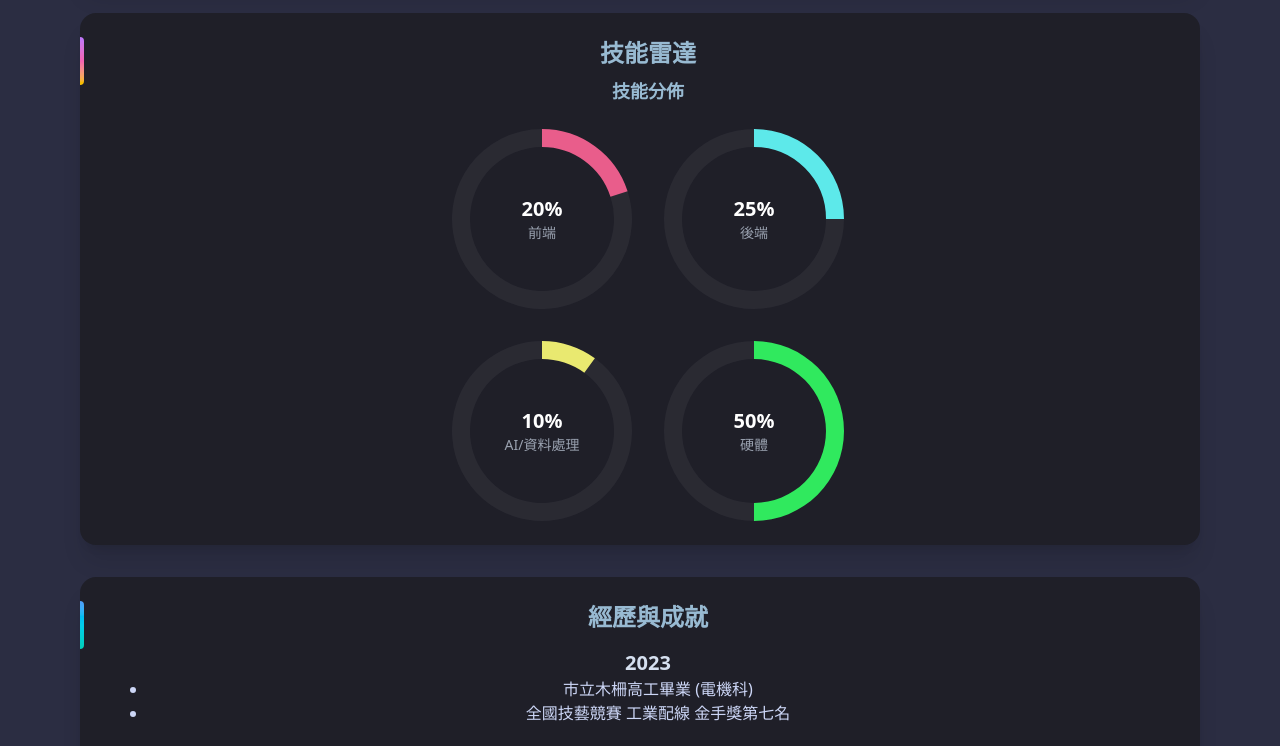
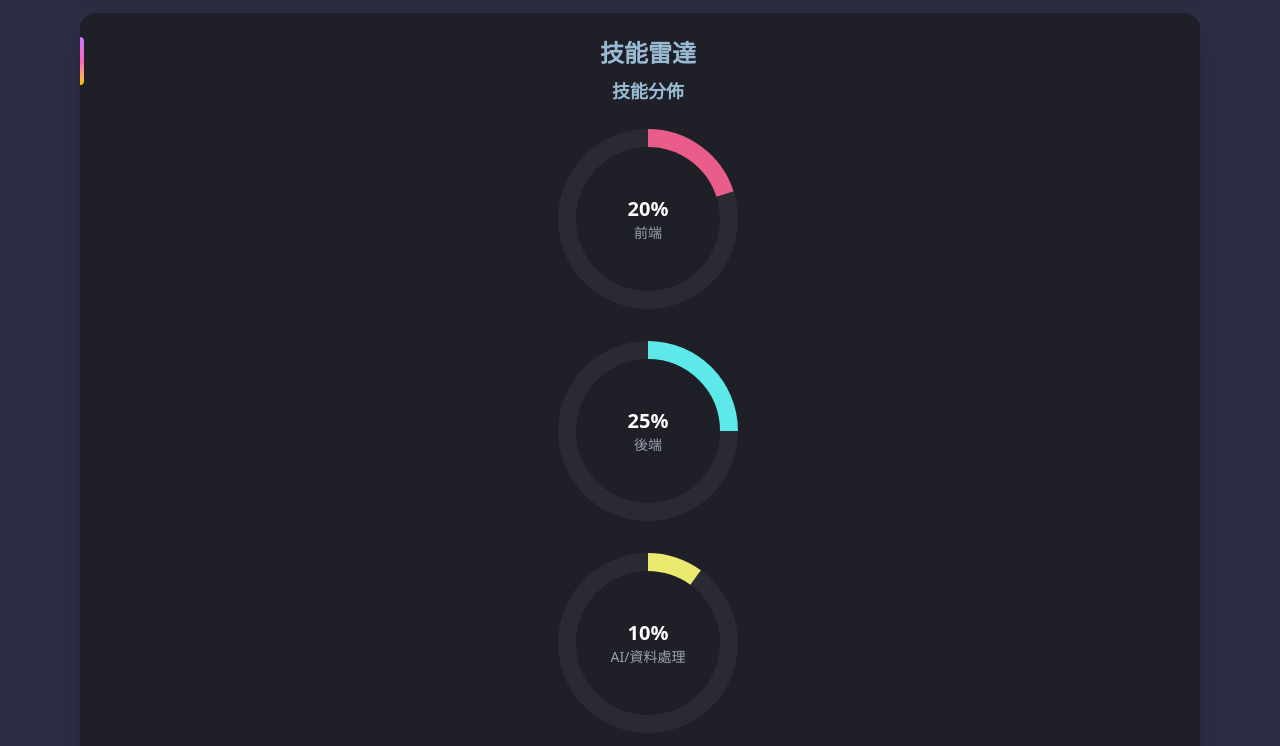
Before and after one commit to Catneko-0422/Catneko-0422.github.io, a Next.js app: page /About in a window 1280 px wide. Shown: the part 900-1646 px from the top of the page. Built offline with nearby package versions, Linux system fonts and the light colour scheme.

Commit message:
Update About page layout and colors

```diff
--- a/src/app/About/page.tsx
+++ b/src/app/About/page.tsx
@@ -21,8 +21,8 @@ const skills = [
 
 const SkillRadar = () => (
   <div className="flex flex-col items-center gap-6">
-  <div className="text-center text-lg font-semibold text-blue-700 dark:text-[#98BAD2]">技能分佈</div>
-    <div className="grid grid-cols-1 sm:grid-cols-2 gap-8">
+    <div className="text-center text-lg font-semibold text-blue-700 dark:text-[#98BAD2]">技能分佈</div>
+    <div className="grid grid-cols-1 gap-8">
       {skills.map((skill, idx) => (
         <div key={idx} className="relative w-[180px] h-[180px] mx-auto sm:mx-0">
           <Pie
@@ -53,7 +53,7 @@ const SkillRadar = () => (
             transition={{ delay: 0.3 + idx * 0.1, duration: 0.6 }}
             className="absolute top-1/2 left-1/2 transform -translate-x-1/2 -translate-y-1/2 text-center"
           >
-            <div className="text-white font-bold text-xl">{skill.value}%</div>
+            <div className="text-black dark:text-white font-bold text-xl">{skill.value}%</div>
             <div className="text-gray-400 text-sm">{skill.label}</div>
           </motion.div>
         </div>
@@ -124,7 +124,7 @@ const Timeline = ({ title, data }: { title: string; data: Record<string, string[
 
 const About: React.FC = () => {
   return (
-    <div className="w-full flex flex-col items-center text-white">
+    <div className="w-full flex flex-col items-center text-black dark:text-white">
       <div className="w-full h-[30vh]">
         <img src="/About_background.jpg" alt="Background" className="w-full h-full object-cover" />
       </div>
```
